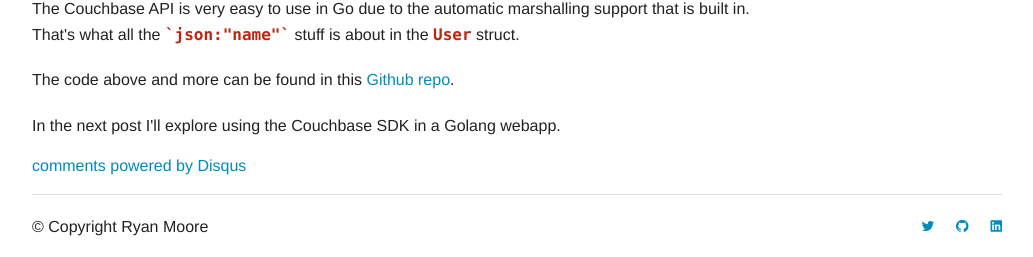
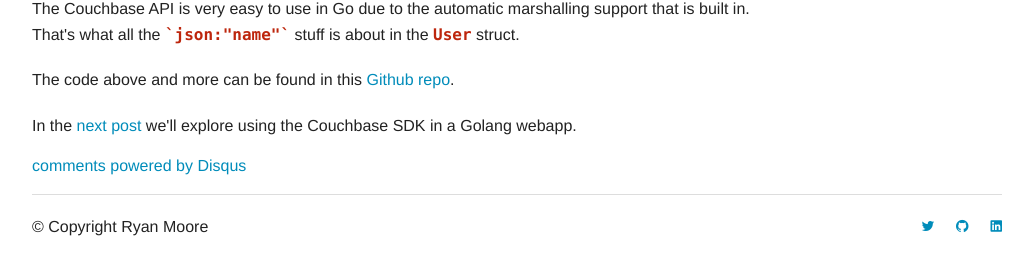
Before and after one commit to rpmoore/rpmoore.github.io, a Jekyll site: the page built from _posts/2014-05-19-golang-couchbase.html, in a window 1280 px wide. Shown: the part 1531-1788 px from the top of the page, without its empty margins (123-1156 px from the left). Built offline with Jekyll 4.4.1, drawn with Linux system fonts in a browser that asks for light colours; comment, search, counter and statistics services are not loaded.

```diff
--- a/_posts/2014-05-19-golang-couchbase.html
+++ b/_posts/2014-05-19-golang-couchbase.html
@@ -68,4 +68,4 @@ func main() {
 <p>The Couchbase API is very easy to use in Go due to the automatic marshalling support that is built in.  That's what all the <code>`json:"name"`</code> stuff is about in the <code>User</code> struct.</p>
 
 <p>The code above and more can be found in this <a href="https://github.com/rpmoore/go-couchbase-fun">Github repo</a>.</p>
-<p>In the next post I'll explore using the Couchbase SDK in a Golang webapp.</p>
+<p>In the <a href="/2014/05/22/go-rest-couchbase.html">next post</a> we'll explore using the Couchbase SDK in a Golang webapp.</p>
```
Also changed, not shown: _posts/2014-05-22-go-rest-couchbase.html (renamed from _drafts/go-rest-couchbase.html).
